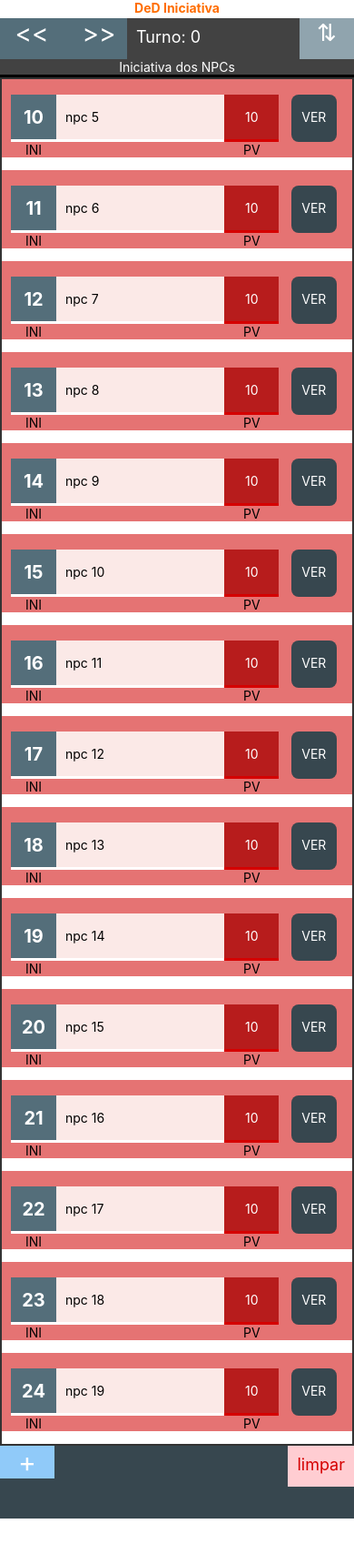
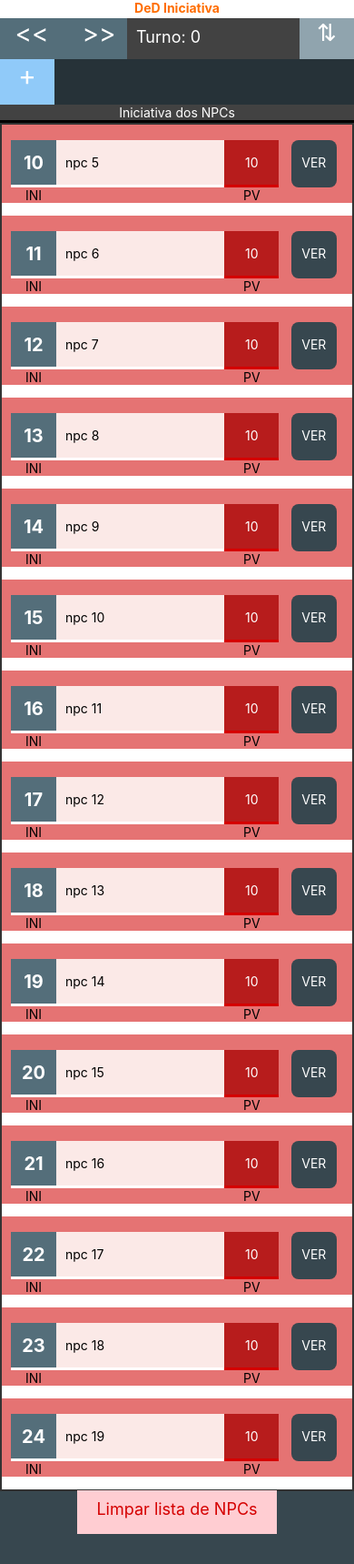
Before and after one commit to carlosh7sousa/iniciativa-ded-5e, a React Native app: screen / in a window 390 px wide. Shown: the whole page at 91% size. Before the commit the page ends 1669 px from the top, so only its background shows below. Built offline with nearby package versions, Linux system fonts and the light colour scheme.

Commit message:
fix: correções de layout

```diff
--- a/app-config/labels.json
+++ b/app-config/labels.json
@@ -8,7 +8,7 @@
         "btnNextTurnLabel": ">>",
         "btnSortTurnLabel": "⇅",
         "btnAddNpcLabel": "+",
-        "btnDelNpcLabel" : "limpar",
+        "btnDelNpcLabel" : "Limpar lista de NPCs",
         "limparNpcsApenas": {"Titulo": "Excluir apenas NPCs", "Mensagem": "Deseja excluir os NPCS? (jogadores permanecerão).", "Cancelar": "Cancelar"},
         "limparNpcsEJogadores": {"Titulo": "Excluir NPCs e Jogadores", "Mensagem": "Deseja excluir NPCs e Jogadores?", "Cancelar": "Cancelar"}
     },
--- a/app/components/footer/footer-page.tsx
+++ b/app/components/footer/footer-page.tsx
@@ -15,14 +15,6 @@ export default class FooterPage extends Component<{ sortList(), nextTurn(), prev
 
                 <SafeAreaView style={css.vwFooterRowAddLimpar}>
 
-                    <SafeAreaView style={css.vwFooterAddCtrl} >
-                        <Pressable style={css.btnAddNpc} onPress={this.props.addNpc}  >
-                            <Text style={css.lblBtnAddNpc}>{labels.header.btnAddNpcLabel}</Text>
-                        </Pressable>
-
-                        <TextInput style={css.txtAddNpc} selectTextOnFocus  onChangeText={this.props.addTextChange}></TextInput>
-                    </SafeAreaView>
-
                     <Pressable style={css.btnLimpar} onPress={this.props.clearAllNpc} onLongPress={this.props.clearAllList} >
                         <Text style={css.lblBtnLimpar}>{labels.header.btnDelNpcLabel}</Text>
                     </Pressable>
--- a/app/components/footer/footer-style.tsx
+++ b/app/components/footer/footer-style.tsx
@@ -12,47 +12,23 @@ export const cssFooter = StyleSheet.create({
         width: "100%",
         height: 45,
         flexDirection: "row",
-        justifyContent: 'space-between',
+        alignItems:"center",
+        justifyContent:"center",
         margin: 0,
         borderWidth: 0
     },
 
 
-    vwFooterAddCtrl: {
-        justifyContent: 'space-between',
-        flexDirection: 'row',
-        width: "70%"
-    },
-
-    lblBtnAddNpc: {
-        color: "white",
-        fontSize: 30,
-        padding: 0,
-        backgroundColor: "#90CAF9",
-        textAlign: "center",
-        width: 60
-    },
-    btnAddNpc: {
-        width: 60,
-    },
-    txtAddNpc: {
-        color: "white",
-        padding: 10,
-        fontSize: 16,
-        fontWeight: "bold",
-        flex: 1
-    },
-
     lblBtnLimpar: {
         fontSize: 18,
         color: "#D50000",
         textAlign: "center",
-        height: 46,
-        maxWidth: 100,
+        height: 48,
+        width: 220,
         backgroundColor: "#FFCDD2",
         padding: 10
     },
     btnLimpar: {
-        maxWidth: 100,
+        width: 220
     }
 });
--- a/app/components/header/header-page.tsx
+++ b/app/components/header/header-page.tsx
@@ -35,6 +35,15 @@ export default class HeaderPage extends Component<{ sortList(), nextTurn(), prev
 
                 </SafeAreaView>
 
+                <SafeAreaView style={css.vwHeaderAddCtrl} >
+                    <Pressable style={css.btnAddNpc} onPress={this.props.addNpc}  >
+                        <Text style={css.lblBtnAddNpc}>{labels.header.btnAddNpcLabel}</Text>
+                    </Pressable>
+
+                    <TextInput style={css.txtAddNpc} selectTextOnFocus onChangeText={this.props.addTextChange}></TextInput>
+                </SafeAreaView>
+
+
             </SafeAreaView>
         )
     }
--- a/app/components/header/header-style.tsx
+++ b/app/components/header/header-style.tsx
@@ -4,7 +4,7 @@ export const cssHeader = StyleSheet.create({
 
     vwHeader: {
         width: "100%",
-        height: 65,
+        height: 115,
         backgroundColor: "white",
     },
 
@@ -92,4 +92,36 @@ export const cssHeader = StyleSheet.create({
 
 
 
+    vwHeaderAddCtrl: {
+        justifyContent: 'space-between',
+        flexDirection: 'row',
+        width: "100%",
+        height: 50
+    },
+
+    lblBtnAddNpc: {
+        color: "white",
+        fontSize: 30,
+        padding: 0,
+        backgroundColor: "#90CAF9",
+        textAlign: "center",
+        width:60,
+        height: 50
+    },
+    btnAddNpc: {
+        width: 60,
+        height: 50
+    },
+    txtAddNpc: {
+        color: "white",
+        padding: 10,
+        fontSize: 16,
+        fontWeight: "bold",
+        backgroundColor: "#263238",
+        flex: 1
+    },
+
+
+
+
 });
--- a/app/components/npcList/npc-list-style.tsx
+++ b/app/components/npcList/npc-list-style.tsx
@@ -3,7 +3,7 @@ import { Dimensions, StyleSheet, StatusBar } from 'react-native';
 let h: number = Dimensions.get("screen").height;
 
 
-let header: number = 65;
+let header: number = 115;
 let footer: number = 80;
 
 h = h - header;
```
